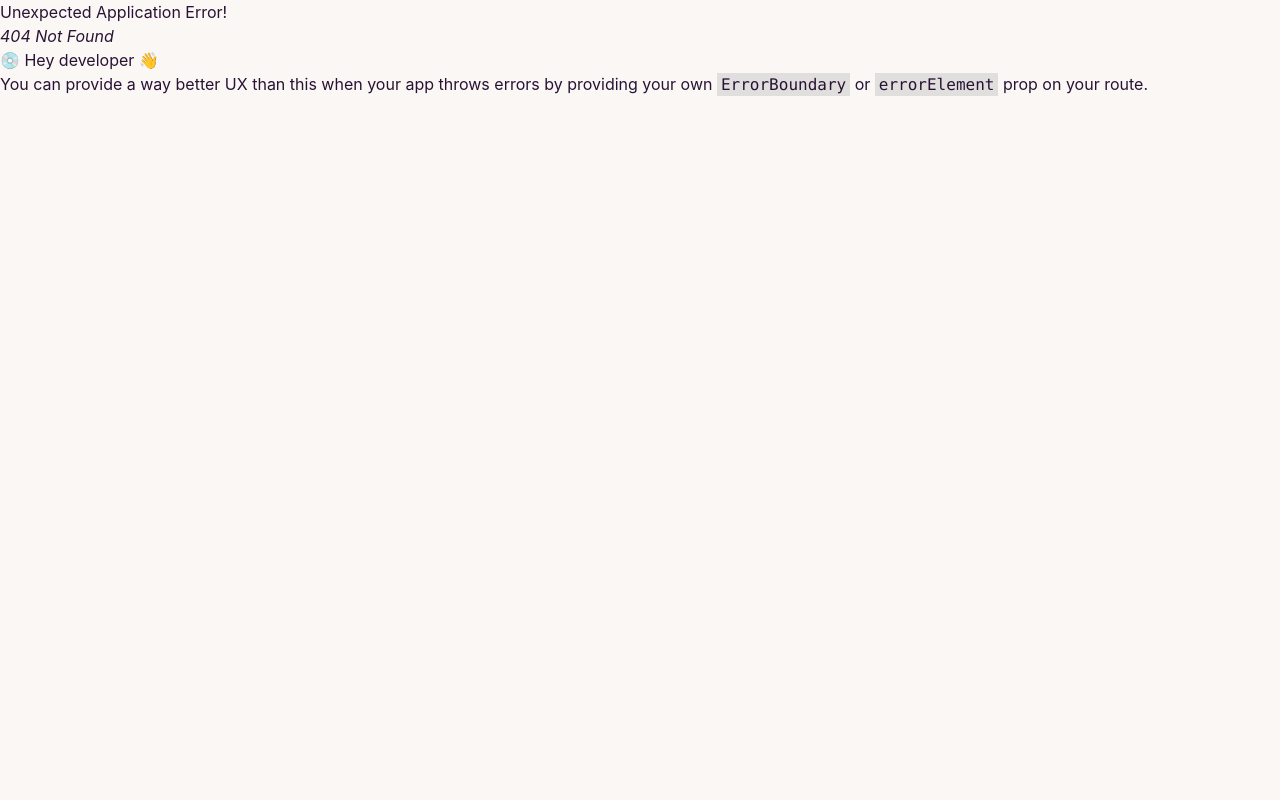
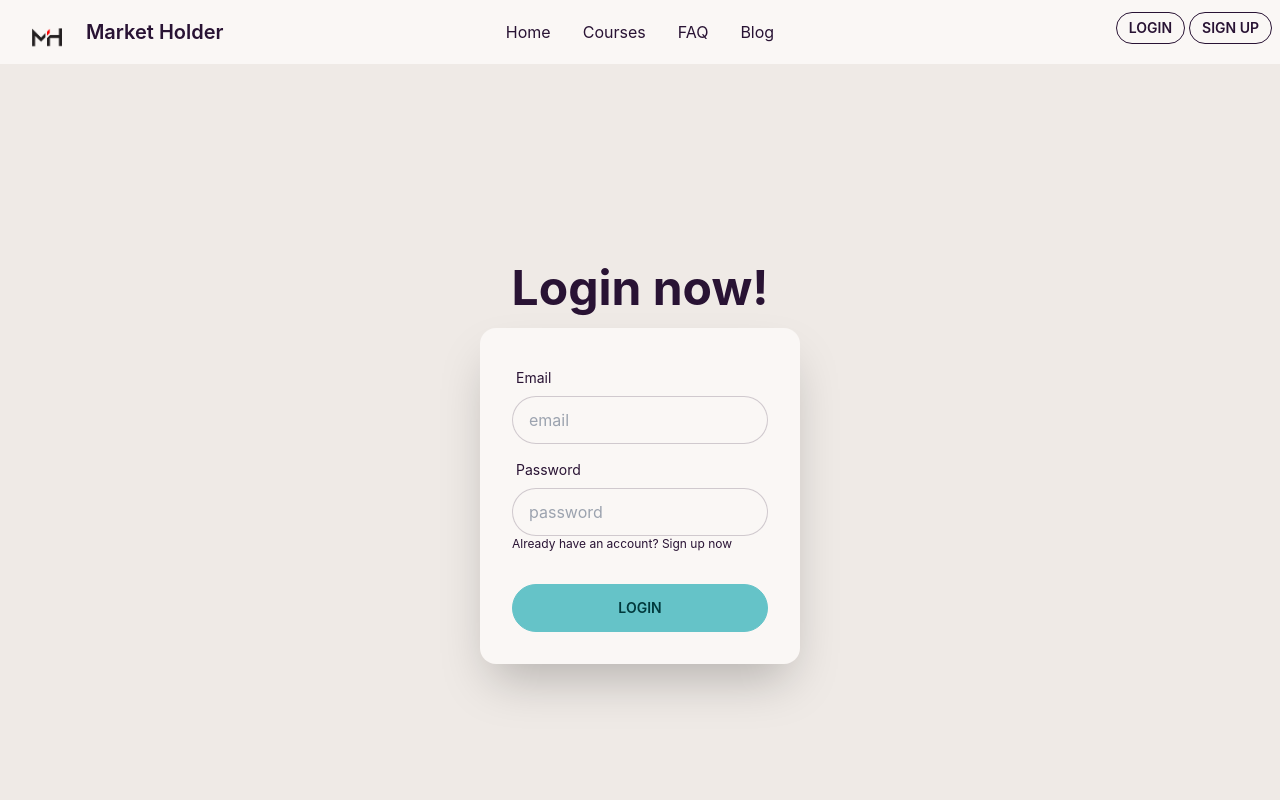
Before and after one commit to saqib0404/market-holder-client, a React (Create React App) app: page /login in a window 1280 px wide. Before the commit this address had no page. Shown: the top 800 px of the page. Built offline with nearby package versions, Linux system fonts and the light colour scheme.

Commit message:
login page implemented

```diff
--- a/src/components/Footer/Footer.js
+++ b/src/components/Footer/Footer.js
@@ -18,7 +18,7 @@ const Footer = () => {
                     <li><Link to='/blog'>Blog</Link></li>
                 </div>
             </div>
-            <h3 className='text-xl text-center'>Copyright © 2022 Market Holder</h3>
+            <h3 className='text-xl text-center py-1'>Copyright © 2022 Market Holder</h3>
         </footer>
     );
 };
--- a/src/components/Header/Header.js
+++ b/src/components/Header/Header.js
@@ -5,7 +5,7 @@ import { Link } from 'react-router-dom';
 
 const Header = () => {
     return (
-        <div>
+        <header>
             <div className="navbar bg-base-100">
                 <div className="navbar-start">
                     <div className="dropdown">
@@ -34,11 +34,12 @@ const Header = () => {
                         <li><Link to='/blog'>Blog</Link></li>
                     </ul>
                 </div>
-                <div className="navbar-end">
-                    <button class="btn btn-outline btn-sm">Login</button>
+                <div className="navbar-end flex-col md:flex-row">
+                    <Link to='/login'><button className="btn btn-outline mr-1 mb-2 btn-sm">Login</button></Link>
+                    <Link to='/signup'><button className="btn btn-outline mb-2 btn-sm">Sign up</button></Link>
                 </div>
             </div>
-        </div>
+        </header>
     );
 };
 
--- /dev/null
+++ b/src/components/Login/Login.js
@@ -0,0 +1,40 @@
+import React from 'react';
+import { Link } from 'react-router-dom';
+
+const Login = () => {
+    return (
+        <div>
+            <div className="hero min-h-screen bg-base-200">
+                <div className="hero-content flex-col ">
+                    <div className="text-center">
+                        <h1 className="text-5xl font-bold">Login now!</h1>
+                    </div>
+                    <div className="card flex-shrink-0 w-80 max-w-sm shadow-2xl bg-base-100">
+                        <form className="card-body">
+                            <div className="form-control">
+                                <label className="label">
+                                    <span className="label-text">Email</span>
+                                </label>
+                                <input type="text" placeholder="email" className="input input-bordered" />
+                            </div>
+                            <div className="form-control">
+                                <label className="label">
+                                    <span className="label-text">Password</span>
+                                </label>
+                                <input type="text" placeholder="password" className="input input-bordered" />
+
+                                <span className='label-text-alt'>Already have an account? <Link to='/signup' className="label-text-alt link link-hover">Sign up now</Link></span>
+
+                            </div>
+                            <div className="form-control mt-6">
+                                <button className="btn btn-primary">Login</button>
+                            </div>
+                        </form>
+                    </div>
+                </div>
+            </div>
+        </div>
+    );
+};
+
+export default Login;
--- /dev/null
+++ b/src/components/SignuUp/SignUp.js
@@ -0,0 +1,11 @@
+import React from 'react';
+
+const SignUp = () => {
+    return (
+        <div>
+
+        </div>
+    );
+};
+
+export default SignUp;
```
Also changed, not shown: src/Routes/Routes.js (+11 -1 lines).
